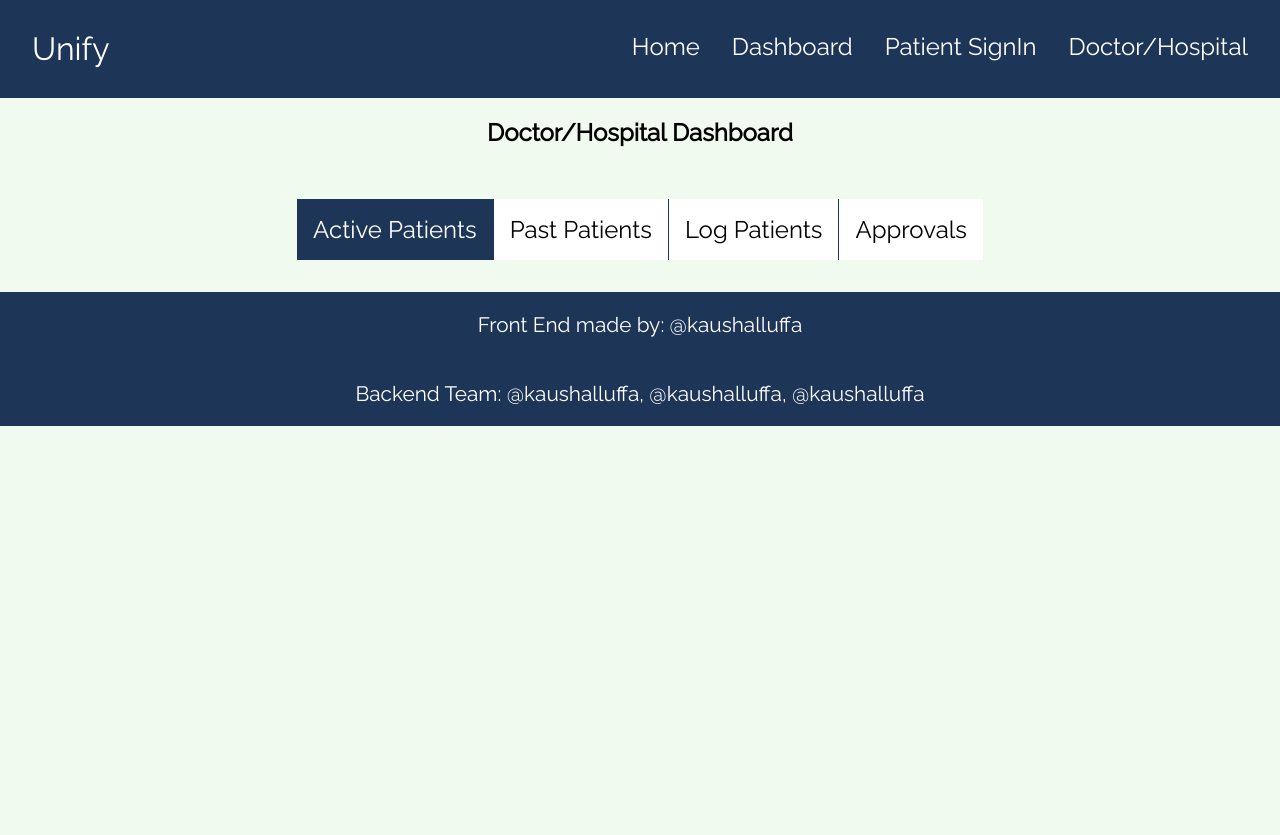
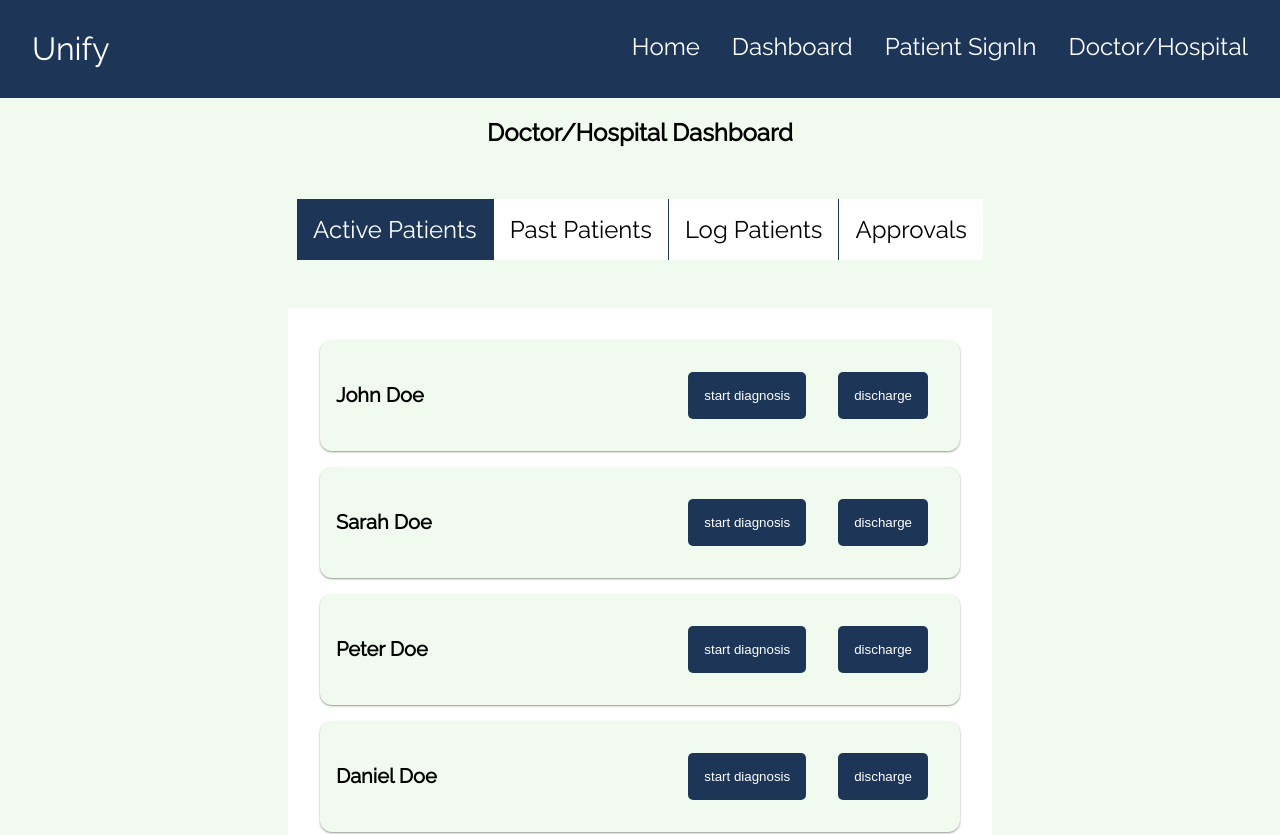
Before and after one commit to jothamardel/health-tech-fe, a React (Create React App) app: page /doctor-hospital in a window 1280 px wide. Shown: the top 835 px of the page. Before the commit the page ends 800 px from the top, so only its background shows below. Built offline with nearby package versions, Linux system fonts and the light colour scheme.

Commit message:
feat: implementing active patients page

```diff
--- /dev/null
+++ b/src/components/ActivePatients/ActivePatients.jsx
@@ -0,0 +1,52 @@
+import "./ActivePatients.scss";
+
+
+function ActivePatients() {
+
+  return (
+    <>
+      <div className="active-patient-container">
+        <div className="card">
+          <div className="card-patient">
+            <h1>John Doe</h1>
+            <div>
+              <button>start diagnosis</button>
+              <button>discharge</button>
+            </div>
+          </div>
+          <div className="card-patient">
+            <h1>Sarah Doe</h1>
+            <div>
+              <button>start diagnosis</button>
+              <button>discharge</button>
+            </div>
+          </div>
+          <div className="card-patient">
+            <h1>Peter Doe</h1>
+            <div>
+              <button>start diagnosis</button>
+              <button>discharge</button>
+            </div>
+          </div>
+          <div className="card-patient">
+            <h1>Daniel Doe</h1>
+            <div>
+              <button>start diagnosis</button>
+              <button>discharge</button>
+            </div>
+          </div>
+          <div className="card-patient">
+            <h1>Esther Doe</h1>
+            <div>
+              <button>start diagnosis</button>
+              <button>discharge</button>
+            </div>
+          </div>
+        </div>
+      </div>
+    </>
+  )
+}
+
+
+export default ActivePatients;
--- /dev/null
+++ b/src/components/ActivePatients/ActivePatients.scss
@@ -0,0 +1,43 @@
+@import "../../assets/styles/_variables.scss";
+
+
+
+.active-patient-container {
+  display: flex;
+  justify-content: center;
+
+
+  .card {
+    padding: 2rem;
+    background-color: $white;
+    width: 40rem;
+    margin: 1rem;
+    max-height: 30rem;
+    overflow-y: scroll;
+  }
+
+  .card-patient {
+    background: $creamy-white;
+    padding: 1rem;
+    border-radius: 5px;
+    display: flex;
+    justify-content: space-between;
+    align-items: center;
+    margin-bottom: 1rem;
+    border-radius: 12px;
+    box-shadow:  0px 1px 2px #939991,
+             0px 0px 0px #ffffff;
+
+    div {
+
+      button {
+        background: $dark-blue;
+        color: $white;
+        margin: 1rem;
+        padding: 1rem;
+        border-radius: 5px;
+      }
+    }
+  }
+
+}
--- a/src/components/Doctor-Hospital/Doctor-Hospital.jsx
+++ b/src/components/Doctor-Hospital/Doctor-Hospital.jsx
@@ -1,11 +1,12 @@
 import React, { useState } from 'react';
+import ActivePatients from '../ActivePatients/ActivePatients';
 import "./Doctor-Hospital.scss"
 
 const DoctorHospital = () => {
   const [section, setSection] = useState('active_patients');
 
   const showPage = {
-    active_patients: null,
+    active_patients: <ActivePatients />,
     past_patients: null,
     log_patients: null,
     approvals: null
```
